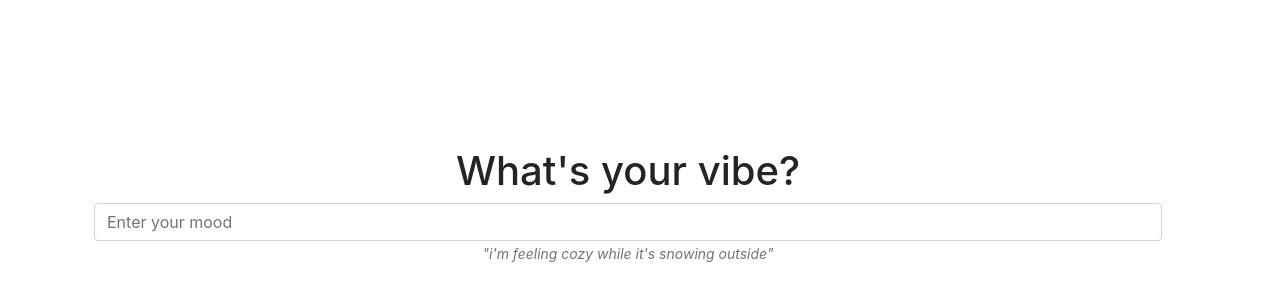
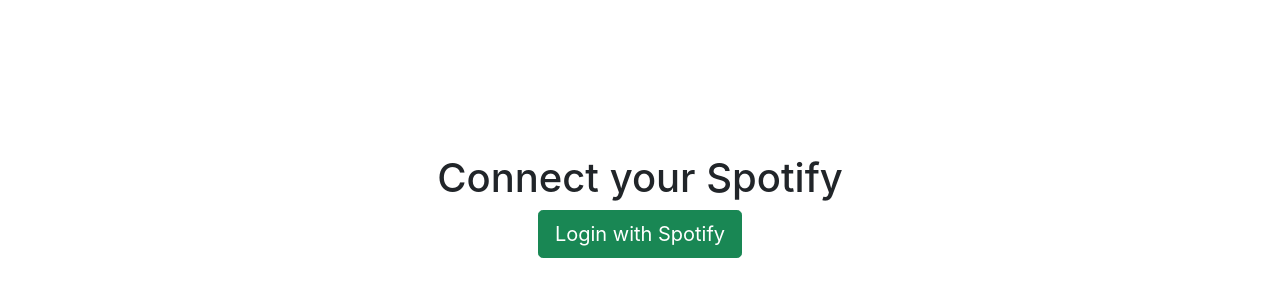
Before and after one commit to ela-codes/vibin, a React (Create React App) app in the folder frontend/: page / in a window 1280 px wide. Shown: the part 194-494 px from the top of the page. Built offline with nearby package versions, Linux system fonts and the light colour scheme; no server answers.

Commit message:
connect spotify auth

```diff
--- a/frontend/package.json
+++ b/frontend/package.json
@@ -3,6 +3,7 @@
   "version": "0.1.0",
   "private": true,
   "dependencies": {
+    "@supabase/supabase-js": "^2.46.2",
     "@testing-library/jest-dom": "^5.17.0",
     "@testing-library/react": "^13.4.0",
     "@testing-library/user-event": "^13.5.0",
@@ -36,5 +37,8 @@
       "last 1 firefox version",
       "last 1 safari version"
     ]
+  },
+  "devDependencies": {
+
   }
 }
--- a/frontend/src/App.js
+++ b/frontend/src/App.js
@@ -1,9 +1,11 @@
-import HomeIndex from './home/HomeIndex';
+// import HomeIndex from './home/HomeIndex';
+import LoginIndex from './login/LoginIndex';
 
 function App() {
   return (
     <div className="App h-100 row align-items-center">
-        <HomeIndex />
+        {/* <HomeIndex /> */}
+        <LoginIndex />
     </div>
   );
 }
--- /dev/null
+++ b/frontend/src/login/LoginButton.js
@@ -0,0 +1,33 @@
+
+import Button from 'react-bootstrap/Button';
+import { createClient } from "@supabase/supabase-js"
+
+
+const supabaseUrl = process.env.REACT_APP_SUPABASE_URL;
+const supabaseAnonKey = process.env.REACT_APP_SUPABASE_KEY;
+
+const supabase = createClient(supabaseUrl, supabaseAnonKey);
+
+function LoginButton() {
+    async function handleLogin() {
+        const { data, error } = await supabase.auth.signInWithOAuth(
+            {
+                provider: "spotify",
+            }
+        );
+
+        if (error) {
+            console.error("Error during login:", error.message);
+        } else {
+            console.log("Redirecting to Spotify...");
+            console.log(data);
+        }
+    }
+    return (
+        <Button variant="success" onClick={handleLogin} size="lg">
+            Login with Spotify
+        </Button>
+    );
+}
+
+export default LoginButton;
--- a/frontend/src/login/LoginIndex.js
+++ b/frontend/src/login/LoginIndex.js
@@ -1,8 +1,12 @@
+import LoginButton from "./LoginButton"
+
 function LoginIndex() {
     return (
         <div>
-            <h1></h1>
-            <LoginForm />
+            <h1>Connect your Spotify</h1>
+            <LoginButton />
         </div>
     )
 }
+
+export default LoginIndex;
```
Also changed, not shown: 1 other file (tests, documents, lock files or other folders).
